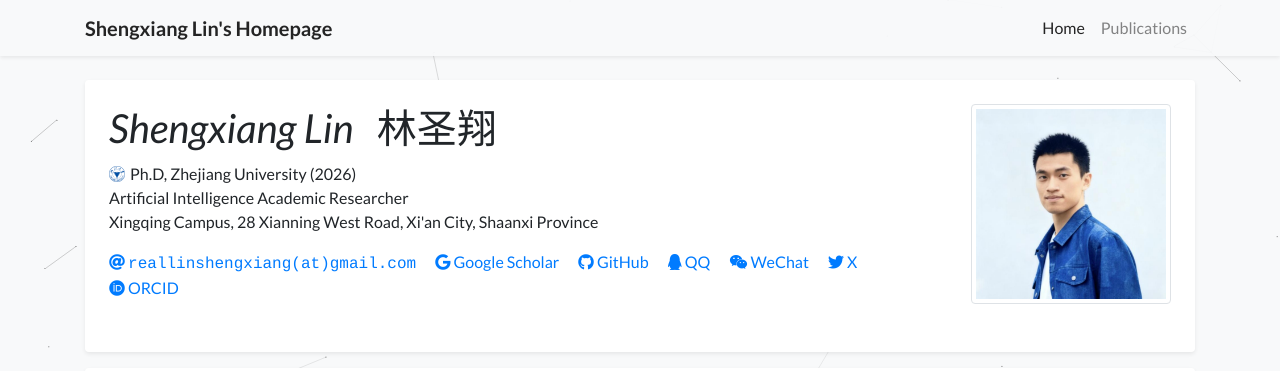
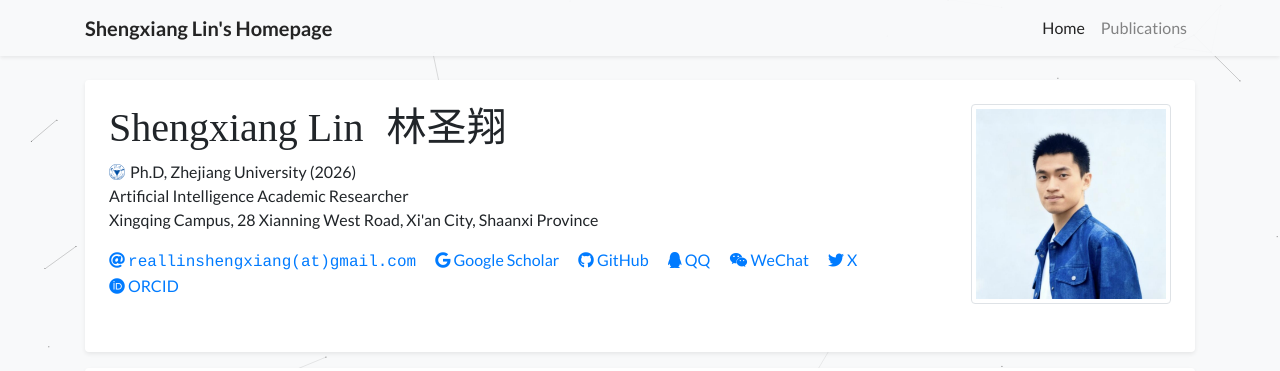
Before and after one commit to Lin-Shengxiang/Lin-Shengxiang.github.io, a Jekyll site: the page built from index.html, in a window 1280 px wide. Shown: the top 371 px of the page. Built offline with Jekyll 4.4.1, drawn with Linux system fonts in a browser that asks for light colours; a style sheet for code colours, icons or effects is not loaded.

Commit message:
Update profile_card.html

```diff
--- a/_includes/widgets/profile_card.html
+++ b/_includes/widgets/profile_card.html
@@ -4,7 +4,7 @@
             <div class="card-body p-4">
                 <div class="row">
                     <div class="col">
-                        <p class="h1 font-weight-normal" style="font-style: italic; display: inline-block;">{{ site.data.profile.primary_name }}</p>
+                        <p class="h1 font-weight-normal" style="font-family: '行楷', 'STXingkai', 'Xingkai SC', serif; display: inline-block;">{{ site.data.profile.primary_name }}</p>
                         <p class="h1 font-weight-normal" style="font-family: '行楷', 'STXingkai', 'Xingkai SC', serif; display: inline-block; margin-left: 20px;">{{ site.data.profile.secondary_name }}</p>
                         <p class="text-profile-position">
                             {% for position in site.data.profile.positions %}
```
